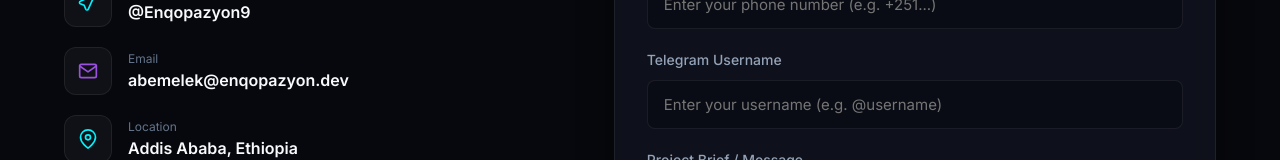
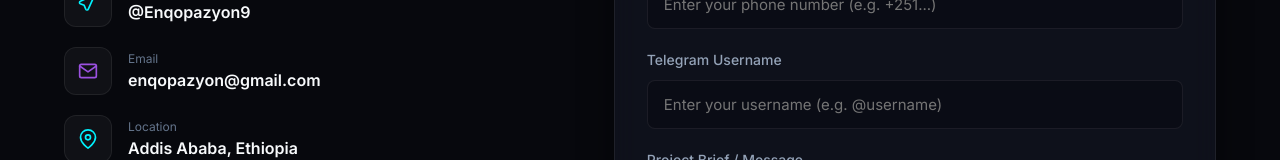
Before and after one commit to enqopazyon-sketch/ENQOPAZYON-ABEMELEK-SOLOMON-PORTFOLIO, a Next.js app: page / in a window 1280 px wide. Shown: the part 5568-5728 px from the top of the page. Built offline with nearby package versions, Linux system fonts and the light colour scheme.

Commit message:
Correct contact email to enqopazyon@gmail.com

```diff
--- a/app/page.js
+++ b/app/page.js
@@ -641,7 +641,7 @@ export default function Home() {
                     </div>
                     <div className="contact-detail">
                       <span>Email</span>
-                      <a href="mailto:abemelek@enqopazyon.dev">abemelek@enqopazyon.dev</a>
+                      <a href="mailto:enqopazyon@gmail.com">enqopazyon@gmail.com</a>
                     </div>
                   </div>
 
```
